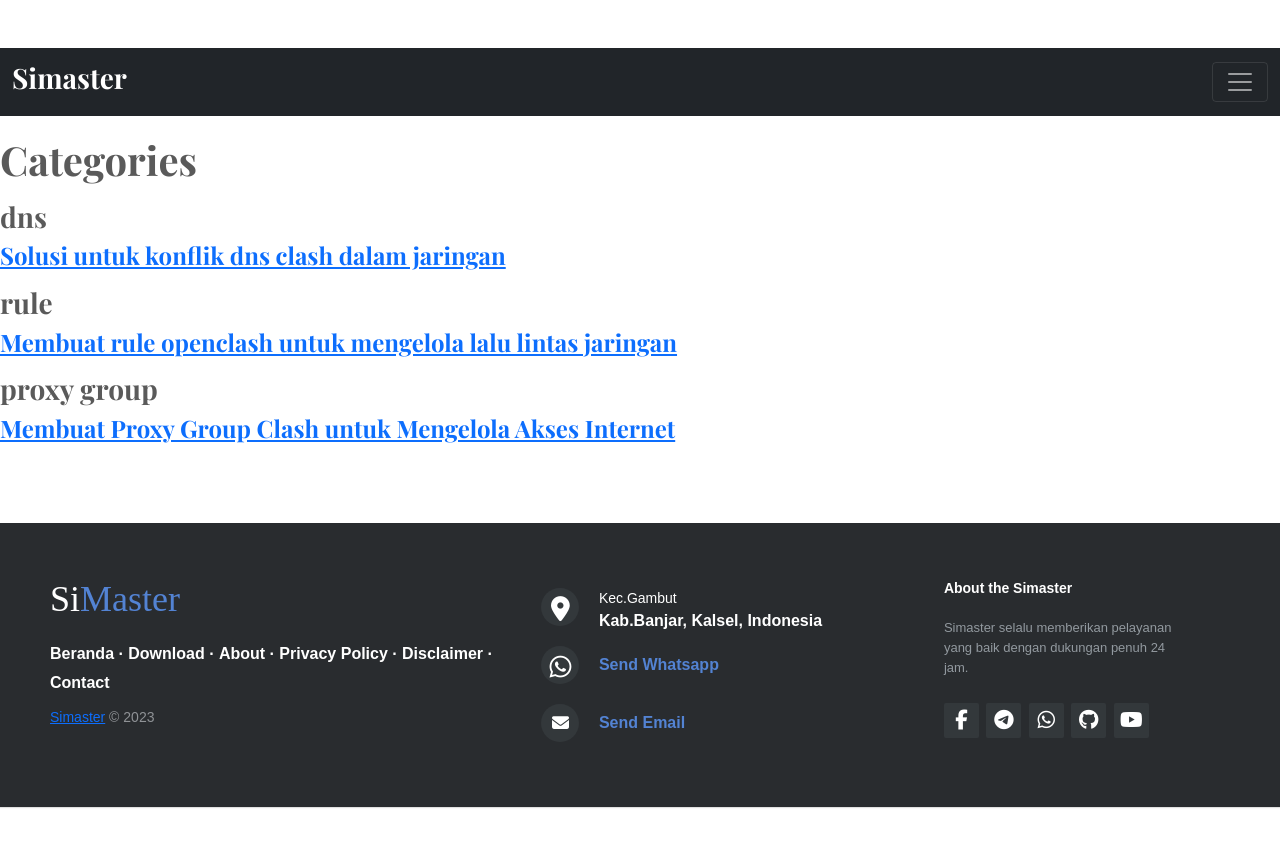
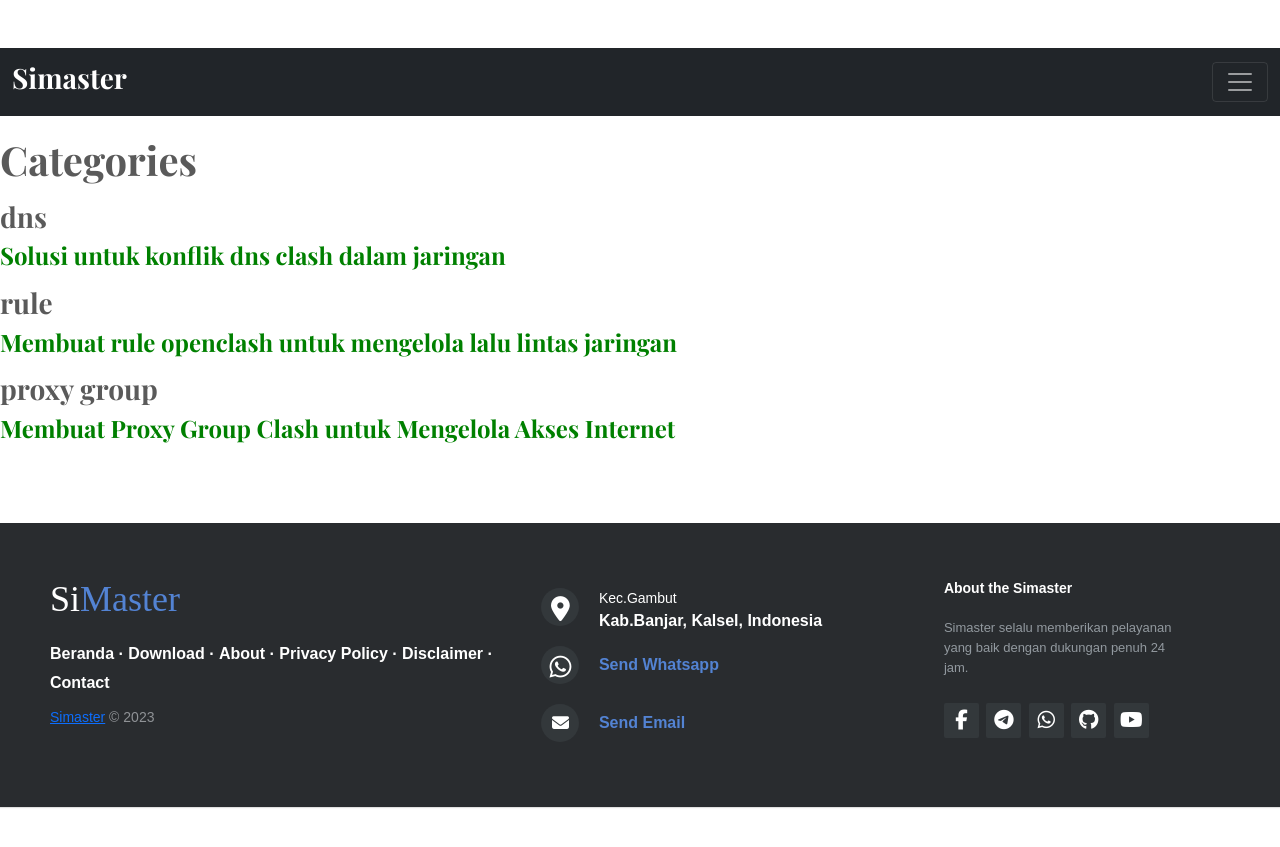
Before and after one commit to mwnsofficial/simastertutorials.github.io, a Jekyll site: the page built from pages/categories.html, in a window 1280 px wide. Shown: the top 847 px of the page. Built offline with Jekyll 4.4.1, drawn with Linux system fonts in a browser that asks for light colours; nearby versions of some CDN libraries.

Commit message:
Update categories.html

```diff
--- a/_layouts/categories.html
+++ b/_layouts/categories.html
@@ -16,7 +16,7 @@ layout: default
         <a name="{{ category_name | slugize }}"></a>
         {% for post in site.categories[category_name] %}
         <article class="archive-item">
-          <h4><a href="{{ site.baseurl }}{{ post.url }}">{{post.title}}</a></h4>
+          <h4><a style="text-decoration:none;color:green;" href="{{ site.baseurl }}{{ post.url }}">{{post.title}}</a></h4>
         </article>
         {% endfor %}
       </div>
```
